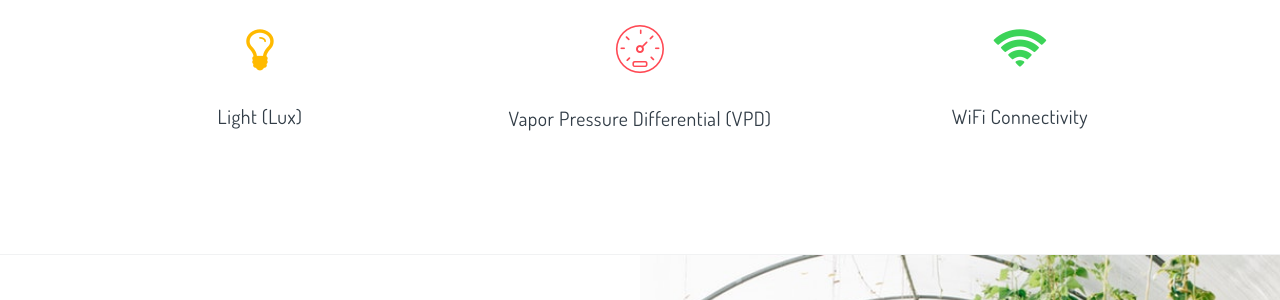
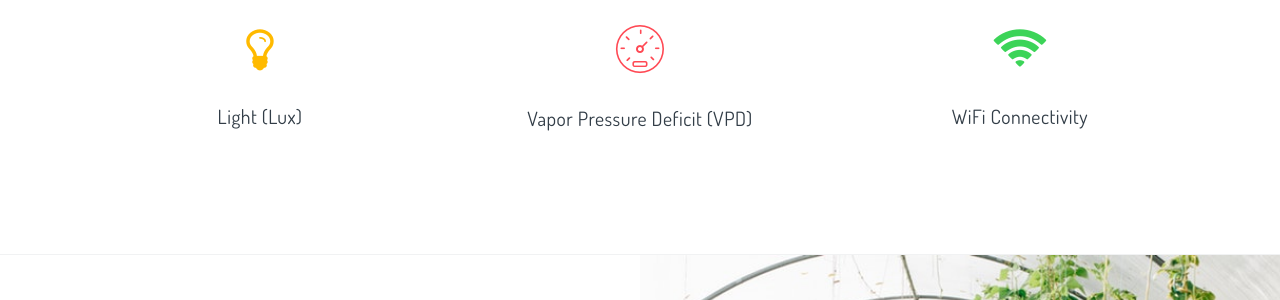
Before and after one commit to mendelsensors/marketing_page, a Jekyll site: the page built from airsensor/index.html, in a window 1280 px wide and 900 px high, scrolled down 1098 px. Shown: the part 154-454 px from the top of the window. Built offline with Jekyll 4.4.1, drawn with Linux system fonts in a browser that asks for light colours; comment, search, counter and statistics services are not loaded.

Commit message:
changed differential to deficit

```diff
--- a/airsensor/index.html
+++ b/airsensor/index.html
@@ -55,7 +55,7 @@ layout: default
 
       <div class="col-md-6 col-xl-4 feature-1">
         <p class="feature-icon text-danger"><i class="icon-speedometer"></i></p>
-        <h5>Vapor Pressure Differential (VPD)</h5>
+        <h5>Vapor Pressure Deficit (VPD)</h5>
       </div>
 
       <div class="col-md-6 col-xl-4 feature-1">
```
